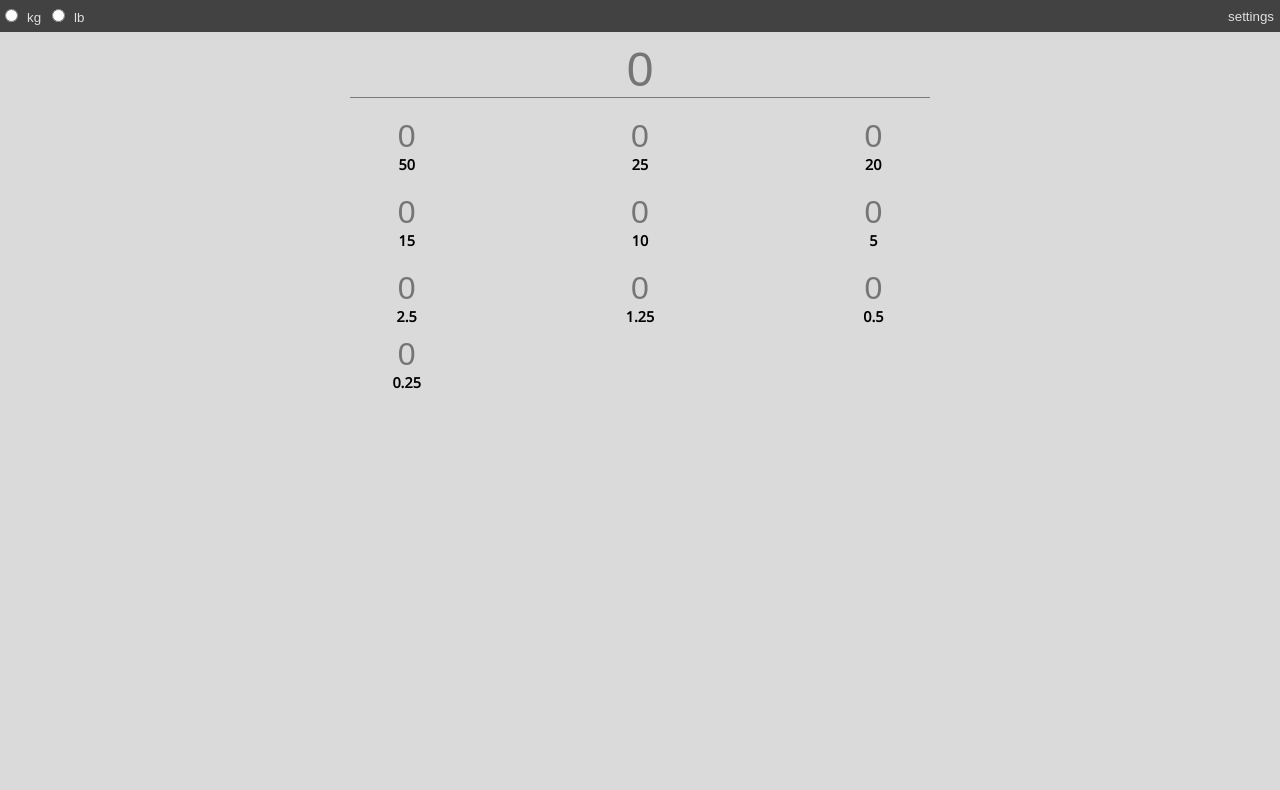
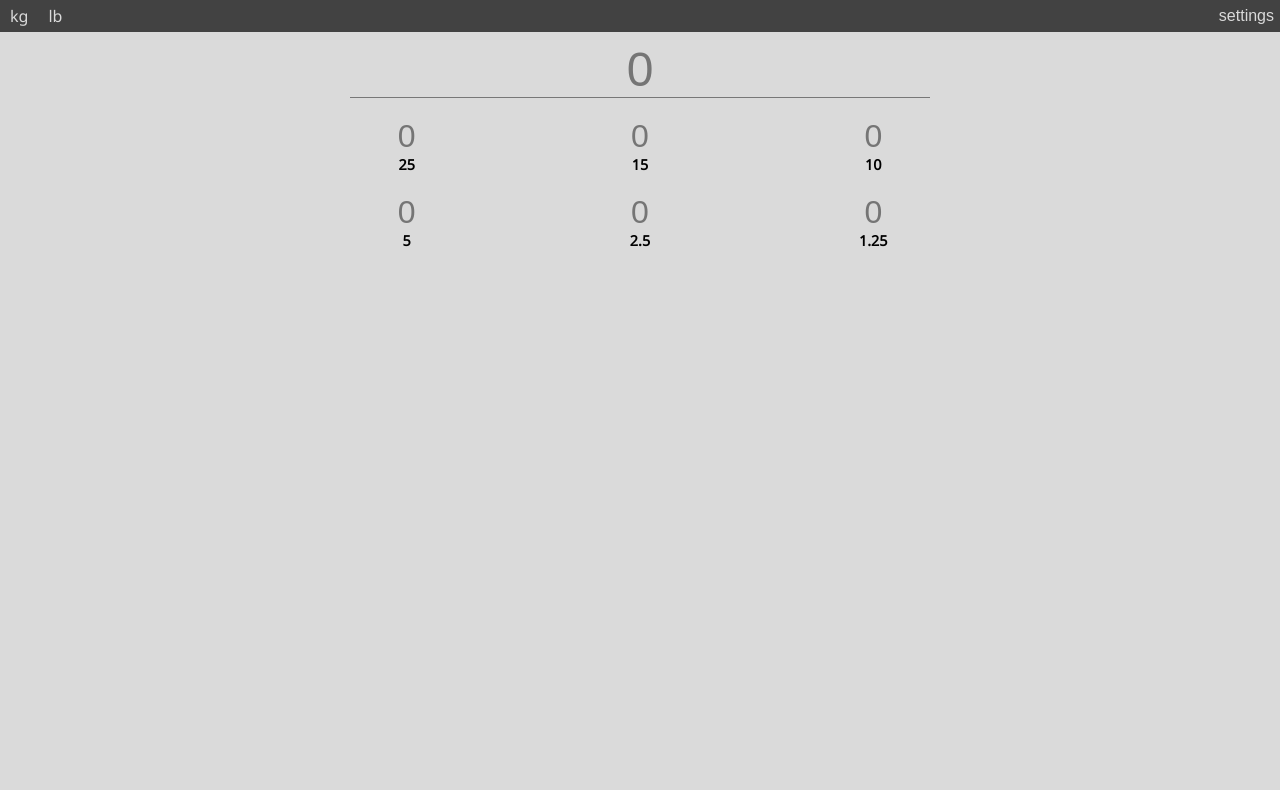
Before and after one commit to jbberinger/visual-barbell-calculator, a React (Create React App) app: page / in a window 1280 px wide. Shown: the top 790 px of the page. Built offline with nearby package versions, Linux system fonts and the light colour scheme.

Commit message:
add conversion and refactor color object

```diff
--- a/src/component/calculator.tsx
+++ b/src/component/calculator.tsx
@@ -1,22 +1,73 @@
-import React, { ChangeEvent, useContext, useState } from 'react';
+import React, { ChangeEvent, useContext, useState, useEffect, useRef } from 'react';
 import color from '../util/color'
-import { CalculatorContext, plateCountType, kgPlateWeights, lbPlateWeights } from '../context/calculator-context';
+import { CalculatorContext, plateCountType } from '../context/calculator-context';
 import { SettingsContext, WeightUnit } from '../context/settings-context';
 
 const Calculator: React.FC = () => {
-  const kgInputColors: string[] = Object.values(color.inputText.kg);
-  const lbInputColors: string[] = Object.values(color.inputText.lb);
-  const [calculatorState, setCalculatorState] = useContext(CalculatorContext);
-  const [optionsState, setOptionsState, warning, setWarning] = useContext(SettingsContext);
+  const kgToLbFactor = 2.20462262;
+  const kgInputColors:any = color.inputText.kg;
+  const lbInputColors:any = color.inputText.lb;
+  const [, setCalculatorState] = useContext(CalculatorContext);
+  const [optionsState, , warning, setWarning, currentWeightUnit] = useContext(SettingsContext);
 
-  // holds local state for inputs
+  const initPlates = (unit: WeightUnit): plateCountType => {
+    const { lbPlates, kgPlates } = optionsState.plates;
+    let plates: string[];
+    if (currentWeightUnit == WeightUnit.KG) {
+      plates = Object.keys(kgPlates).filter(plate => kgPlates[plate] > 0);
+    } else {
+      plates = Object.keys(lbPlates).filter(plate => lbPlates[plate] > 0);
+    }
+    return countPlatesFromTotal(plates, 0, currentWeightUnit);
+  }
+
+  // Holds local state for inputs.
   const [totalDisplay, setTotalDisplay] = useState('');
-  const [plateDisplay, setPlateDisplay] = useState({ ...calculatorState.plateCounts });
-  const [weightUnitDisplay, setWeightUnitDisplay] = useState(WeightUnit.KG);
+  const [plateDisplay, setPlateDisplay] = useState(initPlates(currentWeightUnit));
+
+  // updates inputs when weight unit is changed but
+  // skips initial render
+  const firstUpdate = useRef(false);
+  useEffect(() => {
+    console.log('convert:' + currentWeightUnit);
+    // Only runs if initial render has already occured.
+    if (firstUpdate.current) {
+      console.log(`currentWeightUnit: ${currentWeightUnit}`);
+      let convertedTotal: number;
+      let convertedPlateCount: plateCountType;
+
+      // Converts total and plate counts to appropriate unit.
+      if (currentWeightUnit == WeightUnit.LB) {
+        if (totalDisplay !== '') {
+          convertedTotal = Math.round(parseFloat(totalDisplay) * kgToLbFactor * 100) / 100;
+        } else {
+          convertedTotal = 0
+        }
+        const kgPlates = optionsState.plates.kgPlates;
+        const plates = Object.keys(kgPlates).filter(plate => kgPlates[plate] > 0);
+        convertedPlateCount = countPlatesFromTotal(plates, convertedTotal, currentWeightUnit);
+      } else {
+        console.log('test')
+        if (totalDisplay !== '') {
+          convertedTotal = Math.round(parseFloat(totalDisplay) / kgToLbFactor * 100) / 100;
+        } else {
+          convertedTotal = 0
+        }
+        const lbPlates = optionsState.plates.lbPlates;
+        const plates = Object.keys(lbPlates).filter(plate => lbPlates[plate] > 0);
+        convertedPlateCount = countPlatesFromTotal(plates, convertedTotal, currentWeightUnit);
+      }
+
+      setTotalDisplay(convertedTotal === 0 ? '' : convertedTotal.toString());
+      setPlateDisplay(convertedPlateCount);
+      setCalculatorState({ total: convertedTotal, plateCounts: { ...convertedPlateCount } });
+    } else {
+      firstUpdate.current = true;
+    }
+  }, [currentWeightUnit, optionsState.plates.kgPlates, optionsState.plates.lbPlates]);
 
   // handles plate count inputs
   const handlePlateInput = (event: ChangeEvent<HTMLInputElement>) => {
-    const { total, plateCounts } = calculatorState;
     const name: string | null = event.target.getAttribute('name');
 
     // ensures name attribute exists
@@ -34,55 +85,45 @@ const Calculator: React.FC = () => {
         }
       }
 
-      console.log(`plate: ${name}`);
-      console.log(`input: ${event.target.value}`);
-      console.log(`state total before: ${total}`);
-      console.log(plateDisplay);
-      console.log(`display total before: ${totalDisplay}\n----------`);
-
       // creates a new copy of displayed plates and updates given count
       const updatedPlateCounts: plateCountType = { ...plateDisplay };
       updatedPlateCounts[weight] = count.toString();
 
       // calculates new displayed total based on updated plate counts and sets disply state
       const currentTotalDisplay: number = totalDisplay ? parseFloat(totalDisplay) : 0;
-      console.log(`currentTotalDisplay: ${currentTotalDisplay}`);
       const currentPlateCount: number = plateDisplay[weight] ? parseInt(plateDisplay[weight]) : 0;
-      console.log(`currentPlateCount: ${currentPlateCount}`);
       const newTotal: number = currentTotalDisplay + (count - currentPlateCount) * weight;
-      console.log(`newTotal from \\/: ${newTotal}`);
-      console.log(`cD: ${currentTotalDisplay} ct: ${count} upPlCt: ${parseInt(updatedPlateCounts[weight])} wt: ${weight}`)
+
       setPlateDisplay({ ...updatedPlateCounts });
       setTotalDisplay(newTotal === 0 ? '' : newTotal.toString());
 
       // if given plate count is even, sets total and plate count context states
       if (isEven(count)) {
-        plateCounts[weight] = count;
-        setCalculatorState({ total: newTotal, plateCounts: { ...plateCounts } });
+        const currentPlateDisplay = { ...plateDisplay };
+        currentPlateDisplay[weight] = count.toString();
+        setCalculatorState({ total: newTotal, plateCounts: { ...currentPlateDisplay } });
       }
     }
   }
 
   // handles total weight input
   const handleTotalInput = (event: ChangeEvent<HTMLInputElement>) => {
-    console.log(plateDisplay);
-    console.log(event.target.value);
-    const { plateCounts } = calculatorState;
+    const plates = Object.keys(plateDisplay);
     let totalInput: string = event.target.value;
     // protects against double zero total
     if (totalInput !== '00') {
       // displays 0 when cleared
       if (totalInput === '' || totalInput === '0') {
         setTotalDisplay('');
-        const newPlateCounts: plateCountType = countPlatesFromTotal(kgPlateWeights, 0);
+        const newPlateCounts: plateCountType = countPlatesFromTotal(plates, 0, currentWeightUnit);
         setPlateDisplay({ ...newPlateCounts });
         setCalculatorState({ total: 0, plateCounts: { ...newPlateCounts } });
       }
       // prefixes 0 to decimal numbers < 0
       else if (totalInput === '.') {
         setTotalDisplay('0.');
-        setPlateDisplay({ ...plateCounts });
-        setCalculatorState({ total: 0, plateCounts: { ...plateCounts } });
+        // setPlateDisplay({ ...plateCounts });
+        // setCalculatorState({ total: 0, plateCounts: { ...plateCounts } });
       }
       // checks for trailing decimal
       else if (/^\d+\.$/.test(totalInput)) {
@@ -91,9 +132,8 @@ const Calculator: React.FC = () => {
       // checks for valid decimal input (eg. only one decimal point)
       else {
         const sanitizedTotalInput = sanitizeDecimal(totalInput);
-        console.log('san: ' + sanitizedTotalInput + '\n-----------');
         setTotalDisplay(sanitizedTotalInput);
-        const newPlateCounts: plateCountType = countPlatesFromTotal(kgPlateWeights, parseFloat(sanitizedTotalInput));
+        const newPlateCounts: plateCountType = countPlatesFromTotal(plates, parseFloat(sanitizedTotalInput), currentWeightUnit);
         setCalculatorState({ total: sanitizedTotalInput, plateCounts: { ...newPlateCounts } });
         setPlateDisplay({ ...newPlateCounts });
       }
@@ -114,13 +154,19 @@ const Calculator: React.FC = () => {
         {/* <span className='total-unit'>kg</span> */}
       </div>
       {
-        kgPlateWeights.map((w: string, i: number) => (
+        Object.entries(plateDisplay).sort(([a,], [b,]) => parseFloat(b) - parseFloat(a)).map(([weight, count]) => (
           <InputCard
-            weight={parseFloat(w)}
-            color={plateDisplay[w] > 0 ? kgInputColors[i] : ''}
-            count={plateDisplay[w]}
+            weight={parseFloat(weight)}
+            color={
+              parseInt(plateDisplay[weight]) <= 0
+                ? ''
+                : currentWeightUnit == WeightUnit.KG
+                  ? kgInputColors[weight.toString()]
+                  : lbInputColors[weight.toString()]
+            }
+            count={parseInt(plateDisplay[weight])}
             handleInput={handlePlateInput}
-            key={w}
+            key={weight}
           />
         ))
       }
@@ -153,11 +199,12 @@ const InputCard: React.FC<IInputCardProps> = ({ weight, color, count, handleInpu
 }
 
 // Calculates plates with a greedy algorithm restricted to even multiples
-const countPlatesFromTotal = (plateWeights: string[], total: number): plateCountType => {
+const countPlatesFromTotal = (plateWeights: string[], total: number, currentWeightUnit: WeightUnit): plateCountType => {
   let plateCounts: plateCountType = {};
   let remainingWeight = total;
-  for (let plateIndex = 0; plateIndex < plateWeights.length; plateIndex += 1) {
-    const currentPlate = parseFloat(plateWeights[plateIndex]);
+  const plates = plateWeights.sort((a, b) => parseFloat(b) - parseFloat(a));
+  for (let plateIndex = 0; plateIndex < plates.length; plateIndex += 1) {
+    const currentPlate = parseFloat(plates[plateIndex]);
     let currentPlateCount = Math.floor(remainingWeight / currentPlate);
     // Barbell can only be loaded with even numbers of plates
     if (!isEven(currentPlateCount)) {
--- a/src/component/nav-panel.tsx
+++ b/src/component/nav-panel.tsx
@@ -1,20 +1,10 @@
-import React, { useRef, useState, useEffect, useContext, MouseEvent } from 'react';
-import { CalculatorContext } from '../context/calculator-context';
-import { WeightUnit } from '../context/settings-context';
+import React, { useRef, useState, useEffect, useContext, ChangeEvent } from 'react';
+import { SettingsContext, WeightUnit } from '../context/settings-context';
 
 // Navigation for switching between weight units and triggering the settings drawer animation
 const NavPanel: React.FC = () => {
   const [settingsVisible, setSettingsVisible] = useState(false);
-  const [currentWeightUnit, setCurrentWeightUnit] = useContext(CalculatorContext);
-
-  const handleWeightUnitButton = (event: MouseEvent<HTMLButtonElement>) => {
-    const id: string | null = event.currentTarget.getAttribute('id');
-    if (id && id === 'kgUnitButton' && currentWeightUnit === WeightUnit.LB) {
-      setCurrentWeightUnit(WeightUnit.LB);
-    } else if (id === 'lbUnitButton' && currentWeightUnit === WeightUnit.KG) {
-      setCurrentWeightUnit(WeightUnit.KG);
-    }
-  }
+  const [, , , , , setCurrentWeightUnit] = useContext(SettingsContext);
 
   const handleSettingsButton = () => {
     const offset: string = settingsVisible ? '-40vh' : '0';
@@ -23,14 +13,37 @@ const NavPanel: React.FC = () => {
     setSettingsVisible(!settingsVisible);
   }
 
+  const handleRadioButton = (event: ChangeEvent<HTMLInputElement>) => {
+    console.log(event.target.value);
+    setCurrentWeightUnit(event.target.value)
+  }
+
   return (
     <nav className='nav'>
-      <div>
-        <input type='radio' />
-        <button className='nav-button' id='kgUnitButton' onClick={handleWeightUnitButton}>kg</button>
-        <input type='radio' />
-        <button className='nav-button' id='lbUnitButton' onClick={handleWeightUnitButton}>lb</button>
-      </div>
+      <form>
+        <label>
+          <input
+            type='radio'
+            name='weightUnit'
+            className='nav-unit-radio'
+            defaultChecked={true}
+            value={WeightUnit.KG}
+            onChange={e => handleRadioButton(e)}
+          />
+          kg
+        </label>
+        <label>
+          <input
+            type='radio'
+            name='weightUnit'
+            className='nav-unit-radio'
+            defaultChecked={false}
+            value={WeightUnit.LB}
+            onChange={e => handleRadioButton(e)}
+          />
+          lb
+        </label>
+      </form>
       <button className='nav-button' onClick={handleSettingsButton}>settings</button>
     </nav>
   )
--- a/src/context/calculator-context.tsx
+++ b/src/context/calculator-context.tsx
@@ -1,5 +1,5 @@
-import React, { useState, createContext } from 'react'
-import { WeightUnit } from './settings-context';
+import React, { useState, createContext, useContext } from 'react'
+import { SettingsContext, WeightUnit } from './settings-context';
 
 // This context stores the calculator's total weight and plate counts
 
@@ -24,11 +24,10 @@ export const CalculatorContext = createContext<initialCalculatorStateType | any>
 
 export const CalculatorProvider = (props: any) => {
   const [calculatorState, setCalculatorState] = useState<initialCalculatorStateType>(initialCalculatorState);
-  const [currentWeightUnit, setCurrentWeightUnit] = useState(WeightUnit.KG);
 
   return (
     <CalculatorContext.Provider
-      value={[calculatorState, setCalculatorState, currentWeightUnit, setCurrentWeightUnit]}>
+      value={[calculatorState, setCalculatorState]}>
       {props.children}
     </CalculatorContext.Provider>
   );
--- a/src/context/settings-context.tsx
+++ b/src/context/settings-context.tsx
@@ -19,7 +19,6 @@ export enum Warning {
 // equipment: barbell/collar weights and if collar is used
 // plates: number of plates available and if plate is used
 const initialOptionsState = {
-  weightUnit: WeightUnit.KG,
   equipment: {
     barbell: {
       weights: {
@@ -37,88 +36,28 @@ const initialOptionsState = {
   },
   plates: {
     kgPlates: {
-      '50': {
-        use: false,
-        count: 20
-      },
-      '25': {
-        use: true,
-        count: 20
-      },
-      '15': {
-        use: true,
-        count: 20
-      },
-      '10': {
-        use: true,
-        count: 20
-      },
-      '5': {
-        use: true,
-        count: 20
-      },
-      '2.5': {
-        use: true,
-        count: 20
-      },
-      '1.25': {
-        use: true,
-        count: 20
-      },
-      '0.5': {
-        use: false,
-        count: 20
-      },
-      '0.25': {
-        use: false,
-        count: 20
-      },
+      '50': 0,
+      '25': 20,
+      '15': 20,
+      '10': 20,
+      '5': 20,
+      '2.5': 20,
+      '1.25': 20,
+      '0.5': 0,
+      '0.25': 0,
     },
     lbPlates: {
-      '55': {
-        use: false,
-        count: 20
-      },
-      '45': {
-        use: true,
-        count: 20
-      },
-      '35': {
-        use: true,
-        count: 20
-      },
-      '25': {
-        use: true,
-        count: 20
-      },
-      '10': {
-        use: true,
-        count: 20
-      },
-      '5': {
-        use: true,
-        count: 20
-      },
-      '2.5': {
-        use: true,
-        count: 20
-      },
-      '1.25': {
-        use: true,
-        count: 20
-      },
-      '0.75': {
-        use: false,
-        count: 20
-      },
-      '0.5': {
-        use: false,
-        count: 20
-      },
-      '0.25': {
-        use: false,
-        count: 20
-      },
+      '55': 0,
+      '45': 20,
+      '35': 20,
+      '25': 20,
+      '10': 20,
+      '5': 20,
+      '2.5': 20,
+      '1.25': 0,
+      '0.75': 0,
+      '0.5': 0,
+      '0.25': 0,
     },
   }
 }
@@ -130,10 +69,11 @@ export const SettingsContext = createContext<initialOptionsStateType | any>(unde
 export const SettingsProvider = (props: any) => {
   const [optionsState, setOptionsState] = useState<initialOptionsStateType>(initialOptionsState);
   const [warning, setWarning] = useState<Warning>();
+  const [curentWeightUnit, setCurrentWeightUnit] = useState(WeightUnit.KG);
 
   return (
     <SettingsContext.Provider
-      value={[optionsState, setOptionsState, warning, setWarning]}>
+      value={[optionsState, setOptionsState, warning, setWarning, curentWeightUnit, setCurrentWeightUnit]}>
       {props.children}
     </SettingsContext.Provider>
   );
--- a/src/style/app.scss
+++ b/src/style/app.scss
@@ -54,12 +54,23 @@ h3 {
   width: 100%;
   padding: 0;
   margin: 0;
-  .nav-button {
+  color: $background-color;
+  .nav-unit-radio,
+  label,
+  button {
+    cursor: pointer;
+  }
+  button {
     background: none;
     border: none;
-    padding: none;
-    margin: none;
-    color: #e0e0e0;
+    color: $background-color;
+    font-size: 1em;
+  }
+  .nav-unit-radio {
+    display: none;
+  }
+  label {
+    padding: 0 10px;
   }
 }
 
--- a/src/util/color.tsx
+++ b/src/util/color.tsx
@@ -6,56 +6,56 @@ const color = {
   plates: {
     // Eye dropped Eleiko IPF calibrated kg plates
     kg: {
-      black50: 'hsl(0, 0%, 17%',
-      red25: 'hsl(8, 51.8%, 50.4%)',
-      blue20: 'hsl(219, 46.8%, 39.8%)',
-      yellow15: 'hsl(53, 100%, 44.7%)',
-      green10: 'hsl(163, 60%, 27.5%)',
-      white5: 'hsl(0, 0%, 92.2%)',
-      gray2point5: 'hsl(0, 0%, 29.4%)',
-      chrome1point25: 'hsl(0, 0%, 75.3%)',
-      chrome0point5: 'hsl(0, 0%, 75.3%)',
-      chrome0point25: 'hsl(0, 0%, 75.3%)',
+      '50': 'hsl(0, 0%, 17%',
+      '25': 'hsl(8, 51.8%, 50.4%)',
+      '20': 'hsl(219, 46.8%, 39.8%)',
+      '15': 'hsl(53, 100%, 44.7%)',
+      '10': 'hsl(163, 60%, 27.5%)',
+      '5': 'hsl(0, 0%, 92.2%)',
+      '2.5': 'hsl(0, 0%, 29.4%)',
+      '1.25': 'hsl(0, 0%, 75.3%)',
+      '0.5': 'hsl(0, 0%, 75.3%)',
+      '0.25': 'hsl(0, 0%, 75.3%)',
     },
     // Eye dropped calibrate
     lb: {
-      red55: 'hsl(355, 64%, 34%)',
-      blue45: 'hsl(215, 50%, 31%)',
-      yellow35: 'hsl(47, 99%, 41%)',
-      green25: 'hsl(120, 100%, 27%)',
-      white10: 'hsl(0, 0%, 89%)',
-      black5: 'hsl(330, 3%, 13%)',
-      chrome2point5: 'hsl(0, 0%, 66%)',
-      chrome1: 'hsl(0, 0%, 66%)',
-      chrome0point5: 'hsl(0, 0%, 66%)',
-      chrome0point25: 'hsl(0, 0%, 66%)',
+      '55': 'hsl(355, 64%, 34%)',
+      '45': 'hsl(215, 50%, 31%)',
+      '35': 'hsl(47, 99%, 41%)',
+      '25': 'hsl(120, 100%, 27%)',
+      '10': 'hsl(0, 0%, 89%)',
+      '5': 'hsl(330, 3%, 13%)',
+      '2.5': 'hsl(0, 0%, 66%)',
+      '1': 'hsl(0, 0%, 66%)',
+      '0.5': 'hsl(0, 0%, 66%)',
+      '0.25': 'hsl(0, 0%, 66%)',
     }
   },
   // Based on plate color, but optimized for visibility.
   inputText: {
     kg: {
-      black50: 'hsl(0, 0%, 17%',
-      red25: 'hsl(8, 51.8%, 50.4%)',
-      blue20: 'hsl(219, 46.8%, 39.8%)',
-      yellow15: 'hsl(53, 100%, 39.7%)',
-      green10: 'hsl(163, 60%, 27.5%)',
-      white5: 'hsl(0, 0%, 100%)',
-      gray2point5: 'hsl(0, 0%, 29.4%)',
-      silver1point25: 'hsl(0, 0%, 60.3%)',
-      silver0point5: 'hsl(0, 0%, 60.3%)',
-      silver0point25: 'hsl(0, 0%, 60.3%)',
+      '50': 'hsl(0, 0%, 17%',
+      '25': 'hsl(8, 51.8%, 50.4%)',
+      '20': 'hsl(219, 46.8%, 39.8%)',
+      '15': 'hsl(53, 100%, 39.7%)',
+      '10': 'hsl(163, 60%, 27.5%)',
+      '5': 'hsl(0, 0%, 100%)',
+      '2.5': 'hsl(0, 0%, 29.4%)',
+      '1.25': 'hsl(0, 0%, 60.3%)',
+      '0.5': 'hsl(0, 0%, 60.3%)',
+      '0.25': 'hsl(0, 0%, 60.3%)',
     },
     lb: {
-      red55: 'hsl(355, 64%, 34%)',
-      blue45: 'hsl(215, 50%, 31%)',
-      yellow35: 'hsl(47, 99%, 41%)',
-      green25: 'hsl(120, 100%, 27%)',
-      white10: 'hsl(0, 0%, 89%)',
-      black5: 'hsl(330, 3%, 13%)',
-      chrome2point5: 'hsl(0, 0%, 66%)',
-      chrome1: 'hsl(0, 0%, 66%)',
-      chrome0point5: 'hsl(0, 0%, 66%)',
-      chrome0point25: 'hsl(0, 0%, 66%)',
+      '55': 'hsl(355, 64%, 34%)',
+      '45': 'hsl(215, 50%, 31%)',
+      '35': 'hsl(47, 99%, 41%)',
+      '25': 'hsl(120, 100%, 27%)',
+      '10': 'hsl(0, 0%, 100%)',
+      '5': 'hsl(330, 3%, 13%)',
+      '2.5': 'hsl(0, 0%, 66%)',
+      '1': 'hsl(0, 0%, 66%)',
+      '0.5': 'hsl(0, 0%, 66%)',
+      '0.25': 'hsl(0, 0%, 66%)',
     }
   },
   // Takes an hsl string and adjusts its luminosity
```
